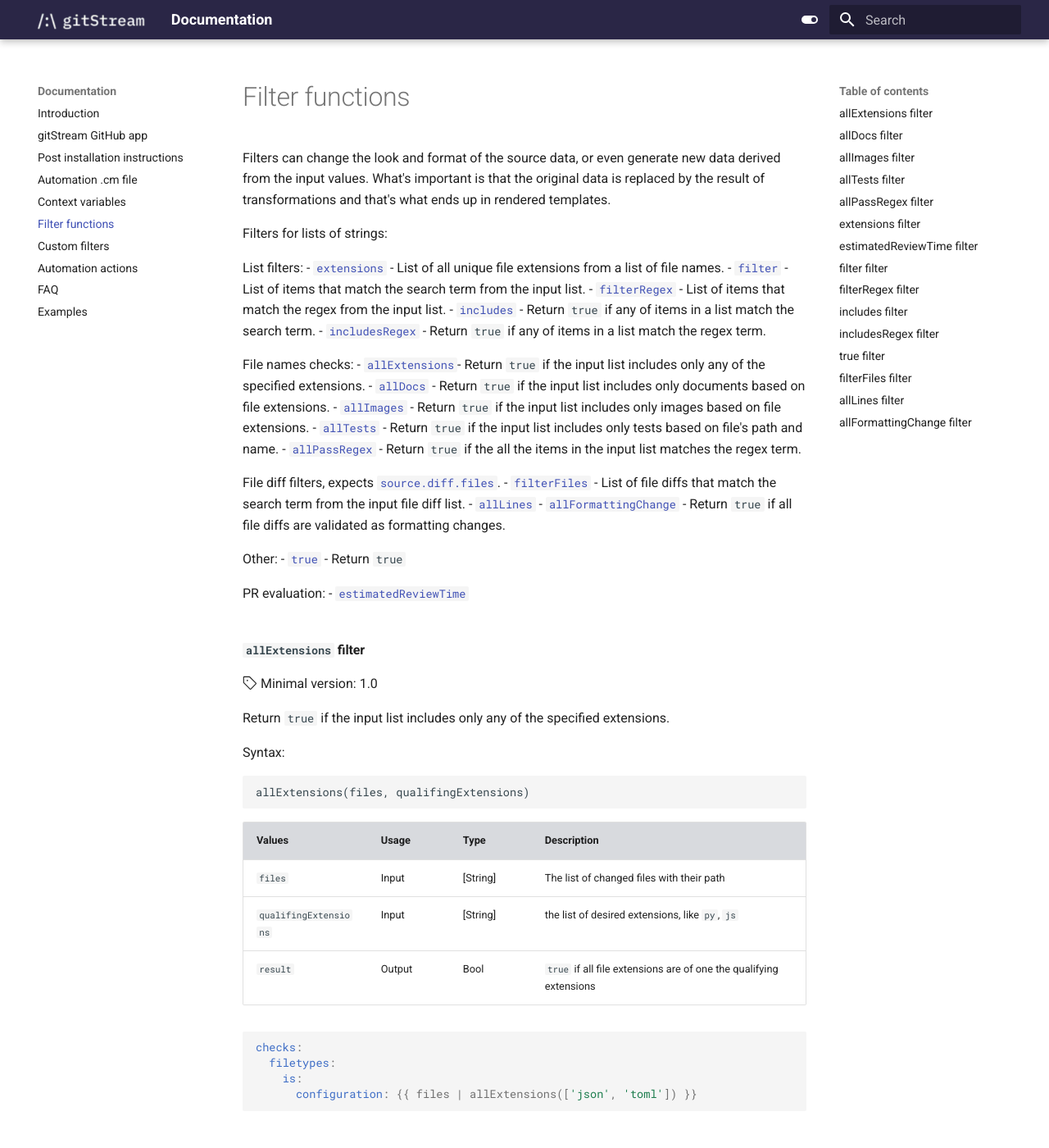
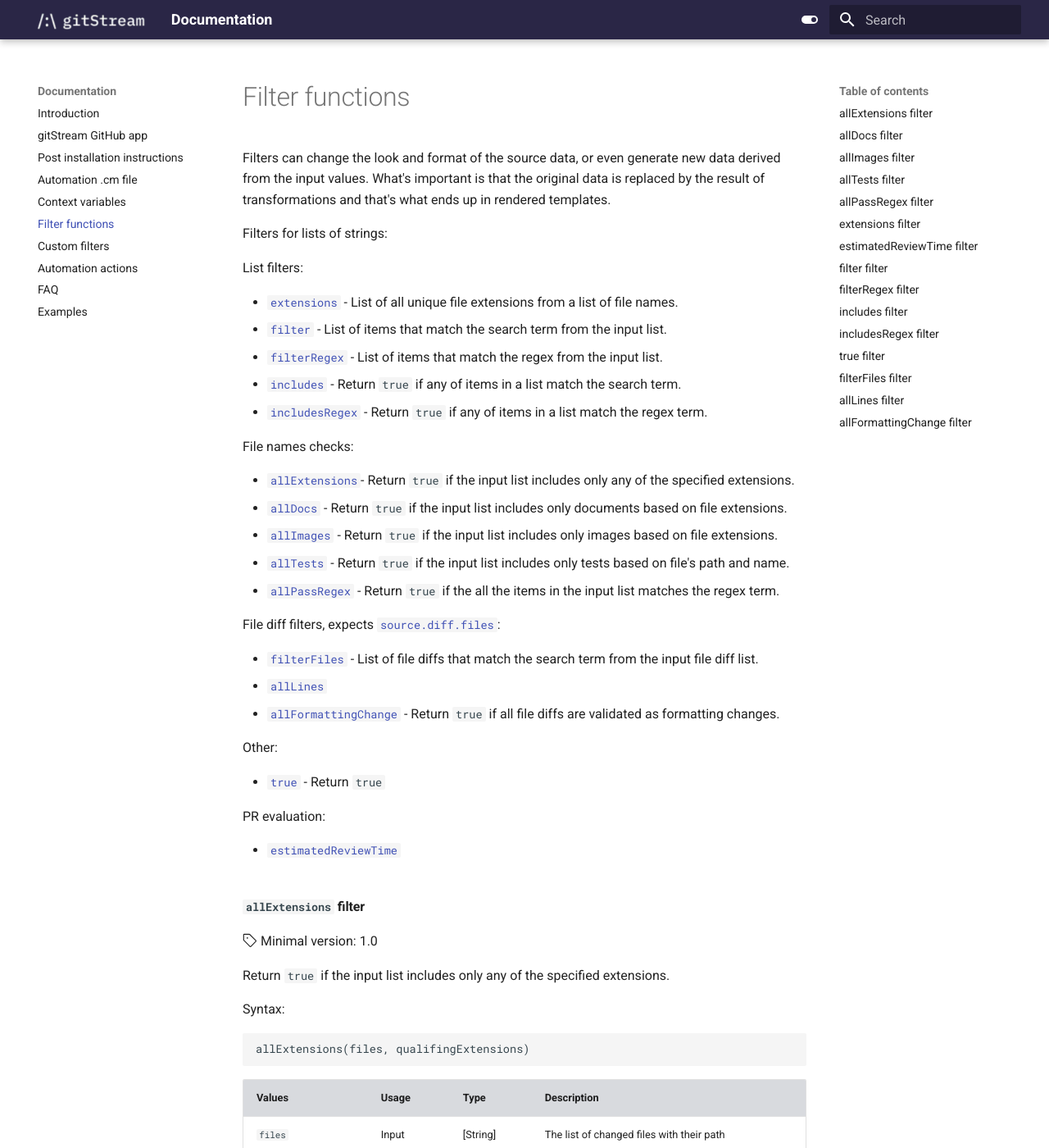
Before and after one commit to lkilpatrick/gitstream-mkdocs, an MkDocs documentation site: the page built from docs/23_gitstream-filters.md, in a window 1280 px wide and 1400 px high. Shown: the whole window at 82% size. Built offline with MkDocs 1.6.1 and Material for MkDocs 9.7.7, drawn with Linux system fonts in a browser that asks for light colours.

Commit message:
mk tipesh

```diff
--- a/docs/23_gitstream-filters.md
+++ b/docs/23_gitstream-filters.md
@@ -7,6 +7,7 @@ of transformations and that's what ends up in rendered templates.
 Filters for lists of strings:
 
 List filters:
+
 - [`extensions`](#extensions-filter) - List of all unique file extensions from a list of file names.
 - [`filter`](#filter-filter) - List of items that match the search term from the input list.
 - [`filterRegex`](#filterRegex-filter) - List of items that match the regex from the input list.
@@ -14,21 +15,25 @@ List filters:
 - [`includesRegex`](#includesRegex-filter) -  Return `true` if any of items in a list match the regex term.
 
 File names checks:
+
 - [`allExtensions`](#allExtensions-filter)- Return `true` if the input list includes only any of the specified extensions.
 - [`allDocs`](#allDocs-filter) - Return `true` if the input list includes only documents based on file extensions.
 - [`allImages`](#allImages-filter) - Return `true` if the input list includes only images based on file extensions.
 - [`allTests`](#allTests-filter) - Return `true` if the input list includes only tests based on file's path and name.
 - [`allPassRegex`](#allPassRegex-filter) - Return `true` if the all the items in the input list matches the regex term.
 
-File diff filters, expects [`source.diff.files`](21_gitstream-context.md#source-context).
+File diff filters, expects [`source.diff.files`](21_gitstream-context.md#source-context):
+
 - [`filterFiles`](#filterFiles-filter) - List of file diffs that match the search term from the input file diff list.
 - [`allLines`](#allLines-filter)
 - [`allFormattingChange`](#allFormattingChange-filter) - Return `true` if all file diffs are validated as formatting changes.
 
 Other:
+
 - [`true`](#true-filter) - Return `true`
 
 PR evaluation:
+
 - [`estimatedReviewTime`](#estimatedReviewTime-filter)
 
 
```
